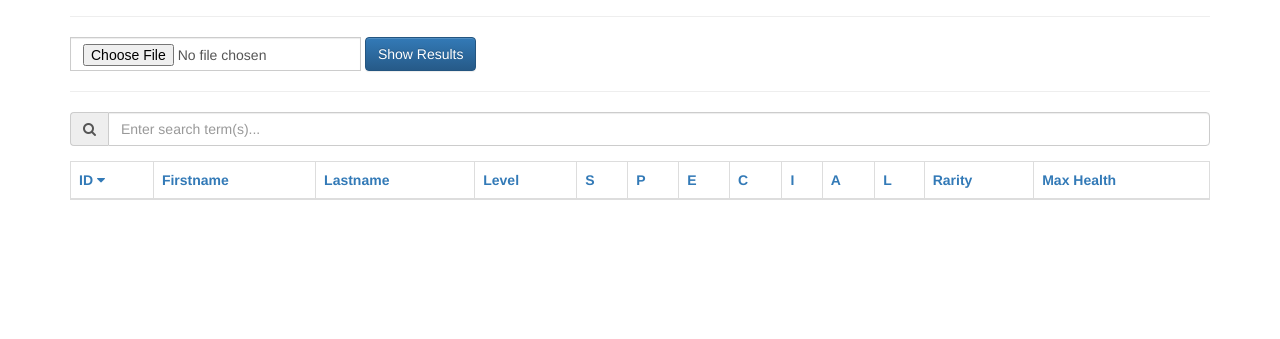
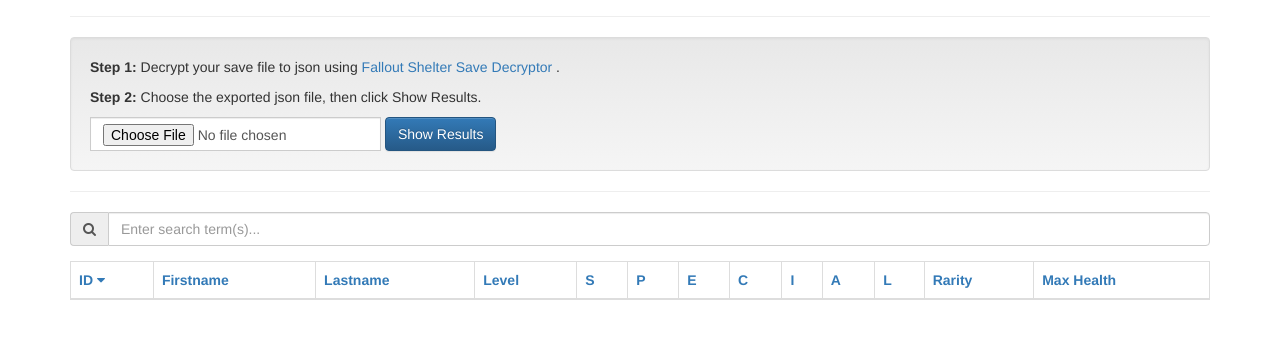
Before and after one commit to kterns/fallout-shelter-dweller-viewer, a plain HTML site: page index.html in a window 1280 px wide. Shown: the part 153-492 px from the top of the page. Drawn offline with nearby package versions, Linux system fonts and the light colour scheme.

Commit message:
Added instructions

```diff
--- a/css/style.css
+++ b/css/style.css
@@ -1,2 +1,3 @@
 body {
-  padding-top: 70px; }
+  padding-top: 70px;
+}
--- a/index.html
+++ b/index.html
@@ -27,6 +27,17 @@
       <h1>Fallout Shelter Dweller Viewer</h1>
     </div>
 
+    <div class="well">
+      <p>
+        <span><strong>Step 1:</strong> Decrypt your save file to json using </span>
+        <a href="https://rakion99.github.io/shelter-editor/SaveDecrypt.html">Fallout Shelter Save Decryptor</a>
+        <span>.</span>
+      </p>
+
+      <p>
+        <span><strong>Step 2:</strong> Choose the exported json file, then click Show Results. </span>
+      </p>
+
       <form class="form-inline">
         <div class="form-group">
           <div class="input-group">
@@ -37,6 +48,7 @@
           <button class="btn btn-primary" ng-click="show()">Show Results</button>
         </div>
       </form>
+    </div>
 
     <hr>
 
@@ -164,8 +176,6 @@
         </tr>
       </tbody>
     </table>
-
-    </div>
   </div>
 
   <!-- SCRIPTS -->
```
Lines whose indentation alone changed are shown as unchanged.
